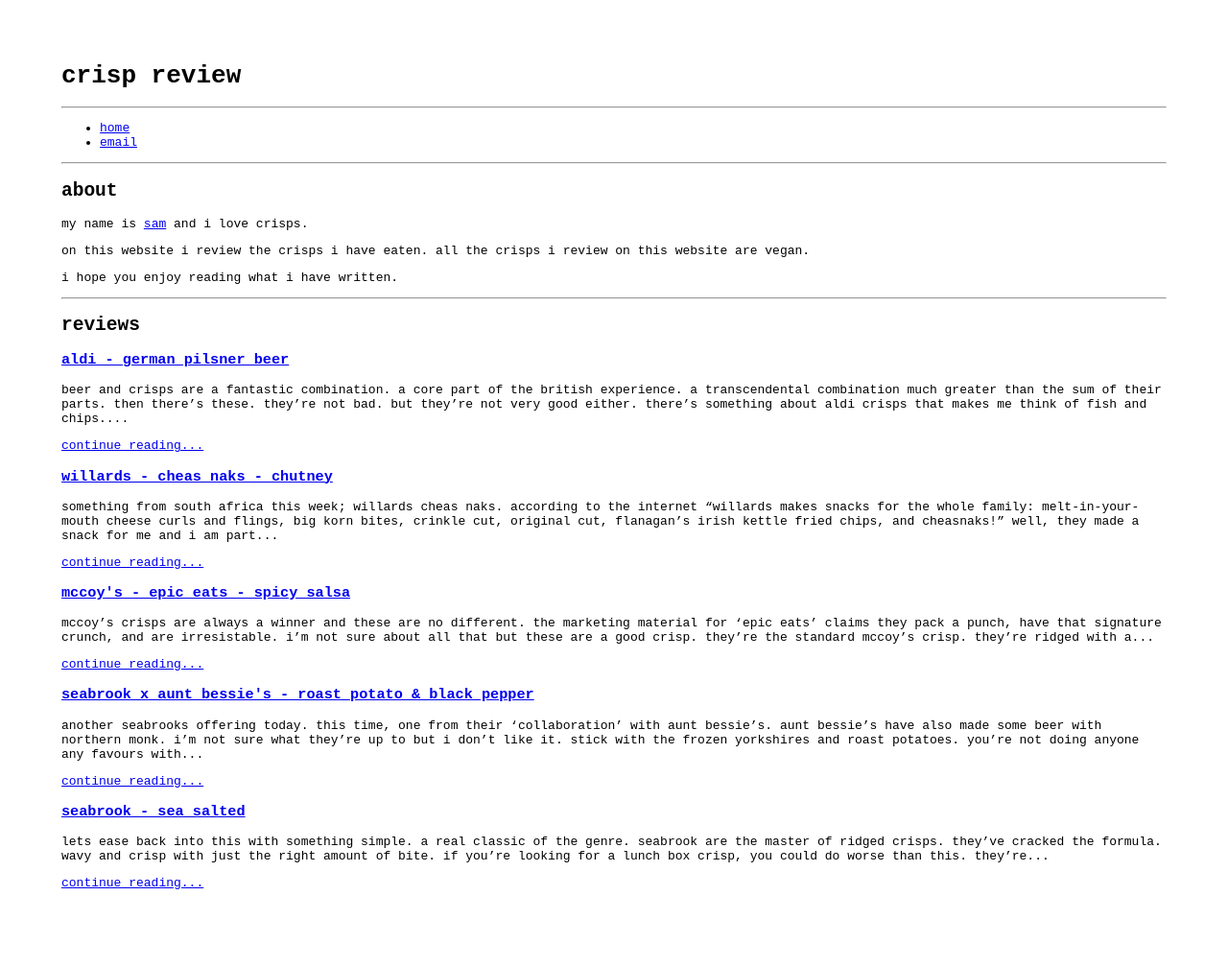
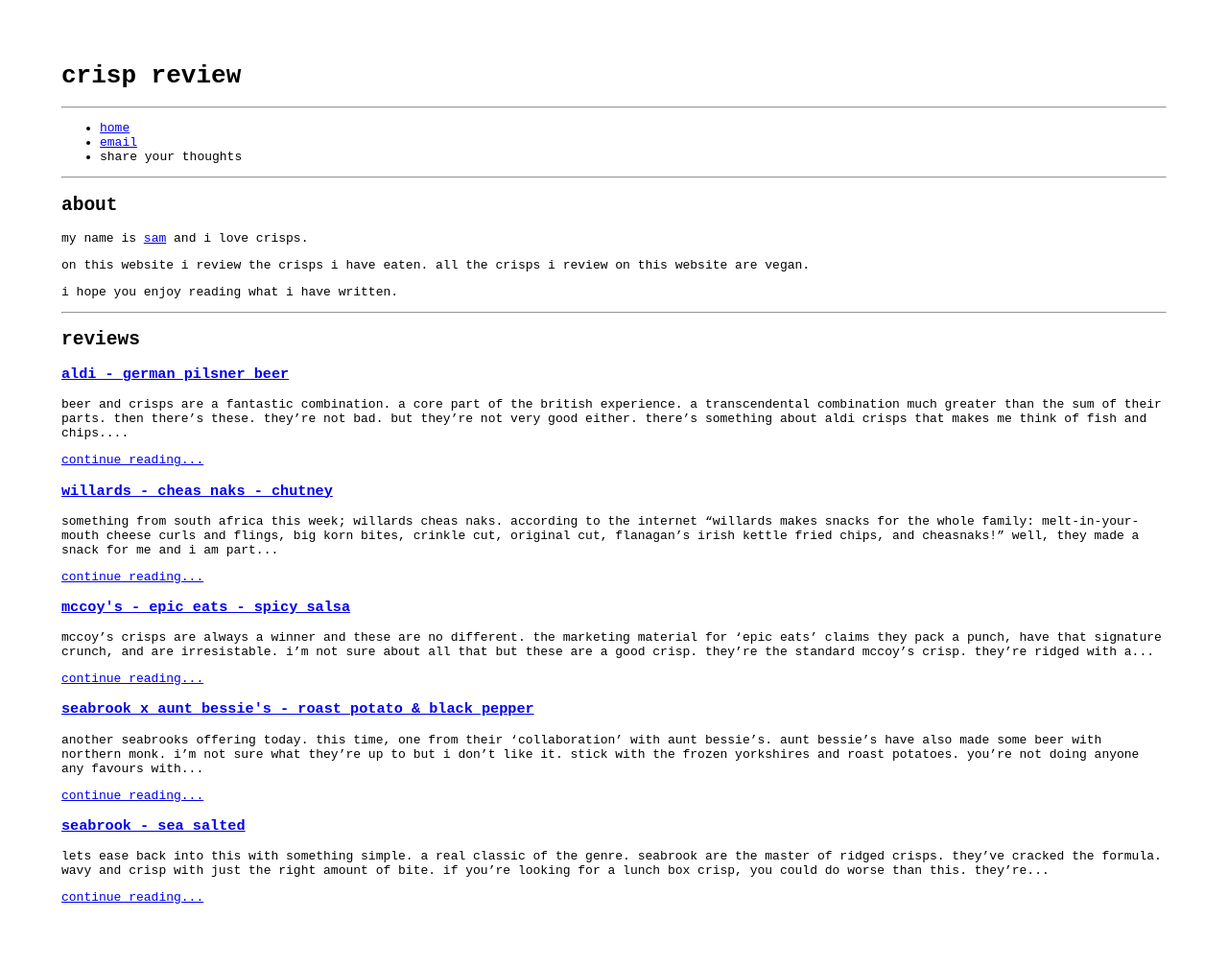
Before and after one commit to crispreview/crispreview.github.io, a Jekyll site: the page built from index.md, in a window 1280 px wide. Shown: the whole page at 96% size. Built offline with Jekyll 4.4.1, drawn with Linux system fonts in a browser that asks for light colours.

Commit message:
Update default.html

```diff
--- a/_layouts/default.html
+++ b/_layouts/default.html
@@ -15,6 +15,7 @@
 	<ul>
   		<li><a href="/index.html">home</i></li>
 		<li><a href="mailto:sam@crispreview.co.uk">email</a></li>
+		<li><a href"mailto:Sam@crispreview.co.uk?subject=Your%20Reviews%20are%20Amazing%20&body=I%20love%20your%20website%20and%20couldn't%20agree%20more%20with%20everything%20you've%20said.%20Keep%20up%20the%20hard%20work.">Share your thoughts</a></li>
 	</ul>
 	<hr>
 	<h2>about</h2>
```
